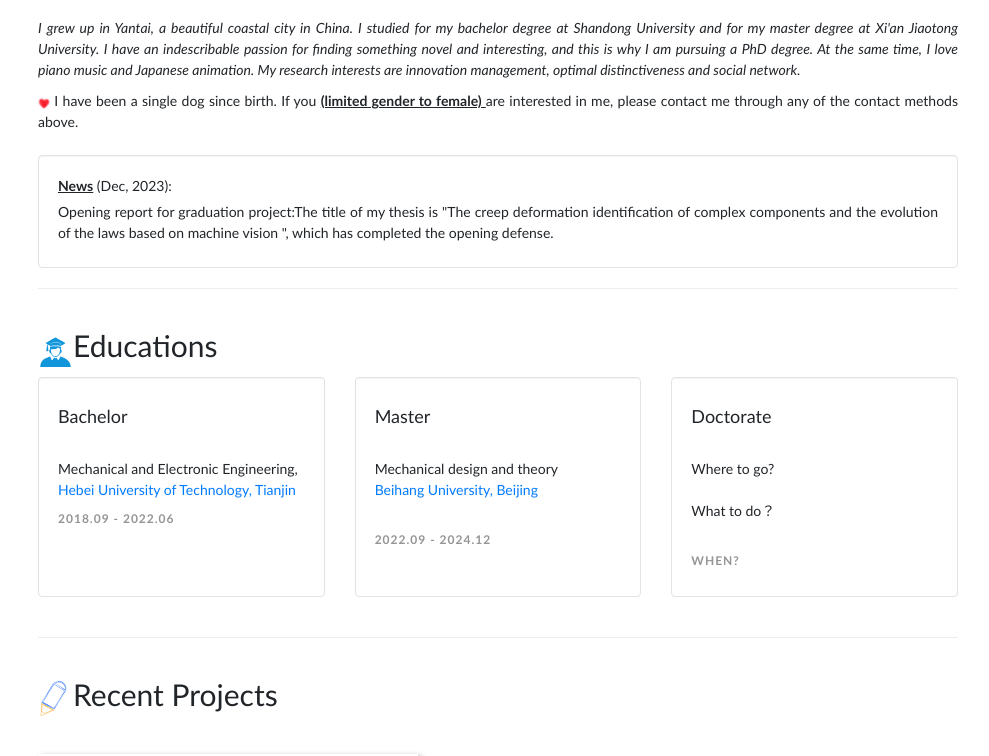
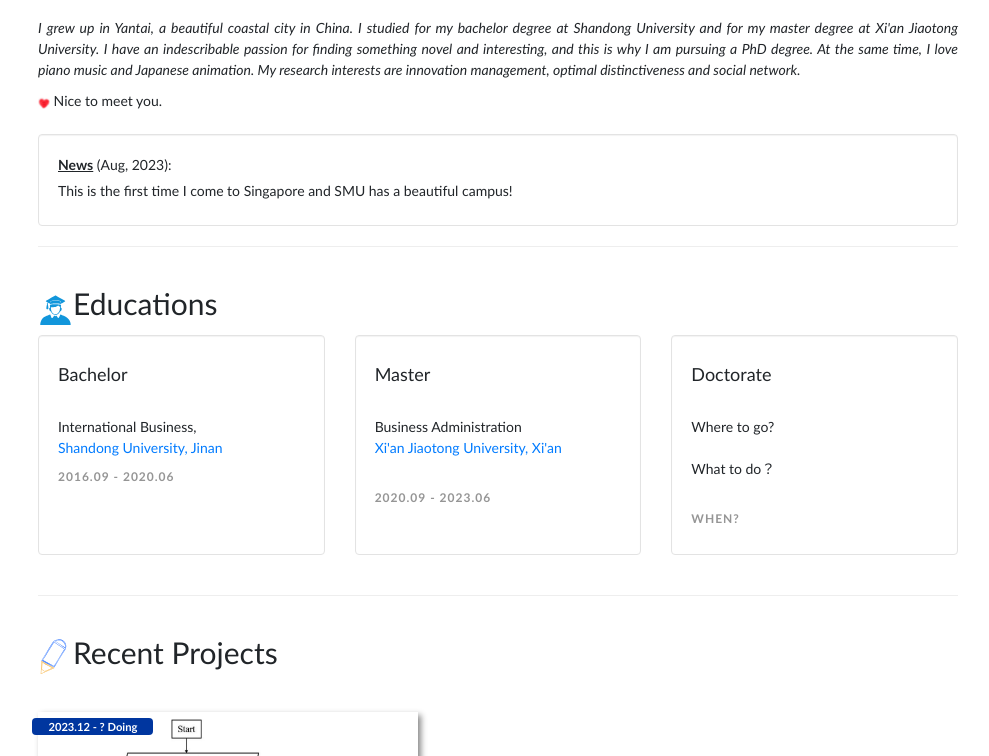
Before and after one commit to MikeJhSun/mikesun.github.io, a plain HTML site: page index.html in a window 1280 px wide. Shown: the part 344-1100 px from the top of the page, without its empty margins (142-1131 px from the left). Drawn offline with Linux system fonts and the light colour scheme.

Commit message:
Update index.html

```diff
--- a/index.html
+++ b/index.html
@@ -37,14 +37,14 @@
      <div class="col-xs-12" style="margin-top:20px">
       <p> <em>I grew up in Yantai, a beautiful coastal city in China. I studied for my bachelor degree at Shandong University and for my master degree at Xi'an Jiaotong University. I have an indescribable passion for finding something novel and interesting, and this is why I am pursuing a PhD degree. At the same time, I love piano music and Japanese animation. My research interests are innovation management, optimal distinctiveness and social network.</em> </p>
       <div style="margin-bottom:2px">
-      <img class="sidebarimg" src="images/LOVE.png"> I have been a single dog since birth. If you <strong>(limited gender to female) </strong> are interested in me, please contact me through any of the contact methods above.</div>
+      <img class="sidebarimg" src="images/LOVE.png"> Nice to meet you.</div>
       <br/>
       <div class="well">
        <div style="margin-bottom:5px">
-        <b>News</b> (Dec, 2023):
+        <b>News</b> (Aug, 2023):
        </div>
        <div style="margin-bottom:5px">
-        Opening report for graduation project:The title of my thesis is "The creep deformation identification of complex components and the evolution of the laws based on machine vision ", which has completed the opening defense.
+        This is the first time I come to Singapore and SMU has a beautiful campus!
        </div>
       </div>
       <hr>
@@ -60,16 +60,16 @@
      <div class="col-xs-6 col-sm-3 col-md-3">
       <div class="course well">
        <h4>Bachelor</h4> <br>
-       <p> Mechanical and Electronic Engineering, <br> <a href="https://www.hebut.edu.cn/">Hebei University of Technology, Tianjin</a></p>
-       <p class="subtleHeading no-margin">2018.09 - 2022.06</p>
+       <p> International Business, <br> <a href="https://www.sdu.edu.cn/">Shandong University, Jinan</a></p>
+       <p class="subtleHeading no-margin">2016.09 - 2020.06</p>
       </div>
      </div>
 
      <div class="col-xs-6 col-sm-3 col-md-3">
       <div class="course well">
        <h4>Master </h4> <br>
-       <p> Mechanical design and theory <br> <a href="https://www.buaa.edu.cn/">Beihang University, Beijing</a></p> <br>
-       <p class="subtleHeading no-margin">2022.09 - 2024.12</p>
+       <p> Business Administration <br> <a href="https://www.xjtu.edu.cn/">Xi'an Jiaotong University, Xi'an</a></p> <br>
+       <p class="subtleHeading no-margin">2020.09 - 2023.06</p>
       </div>
      </div>
 
```
